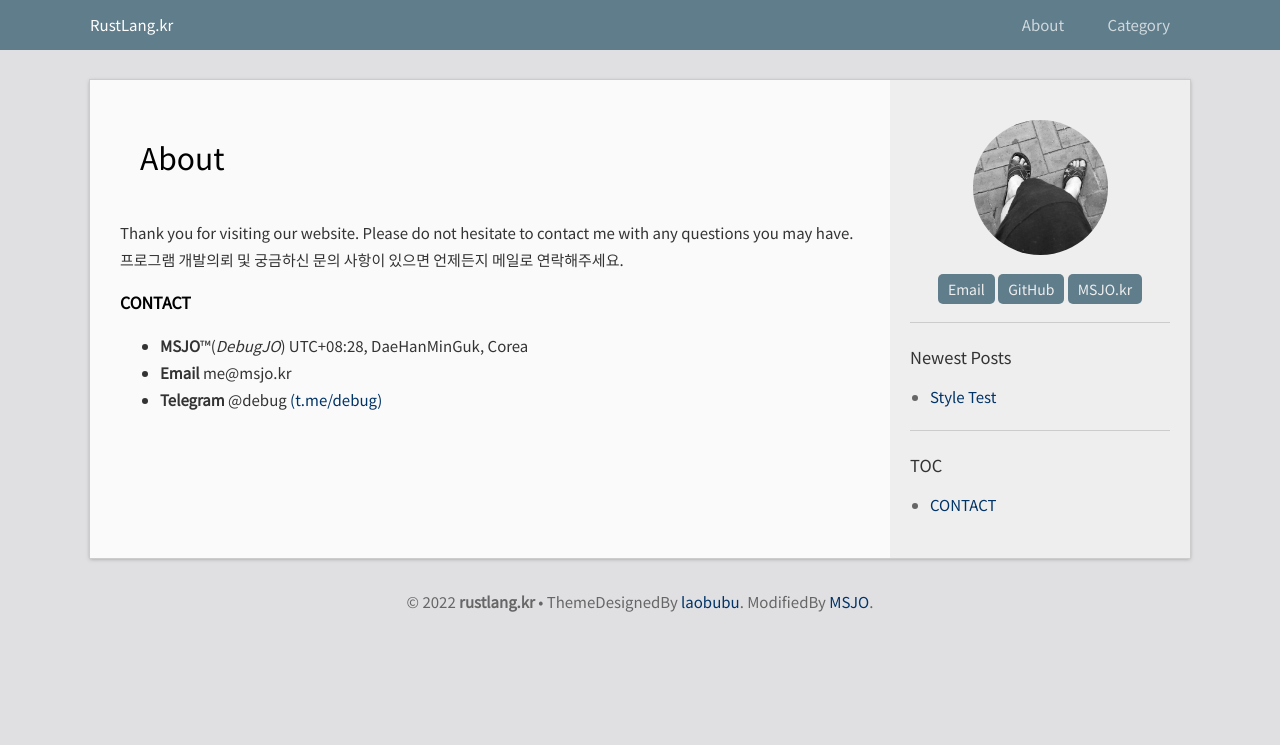
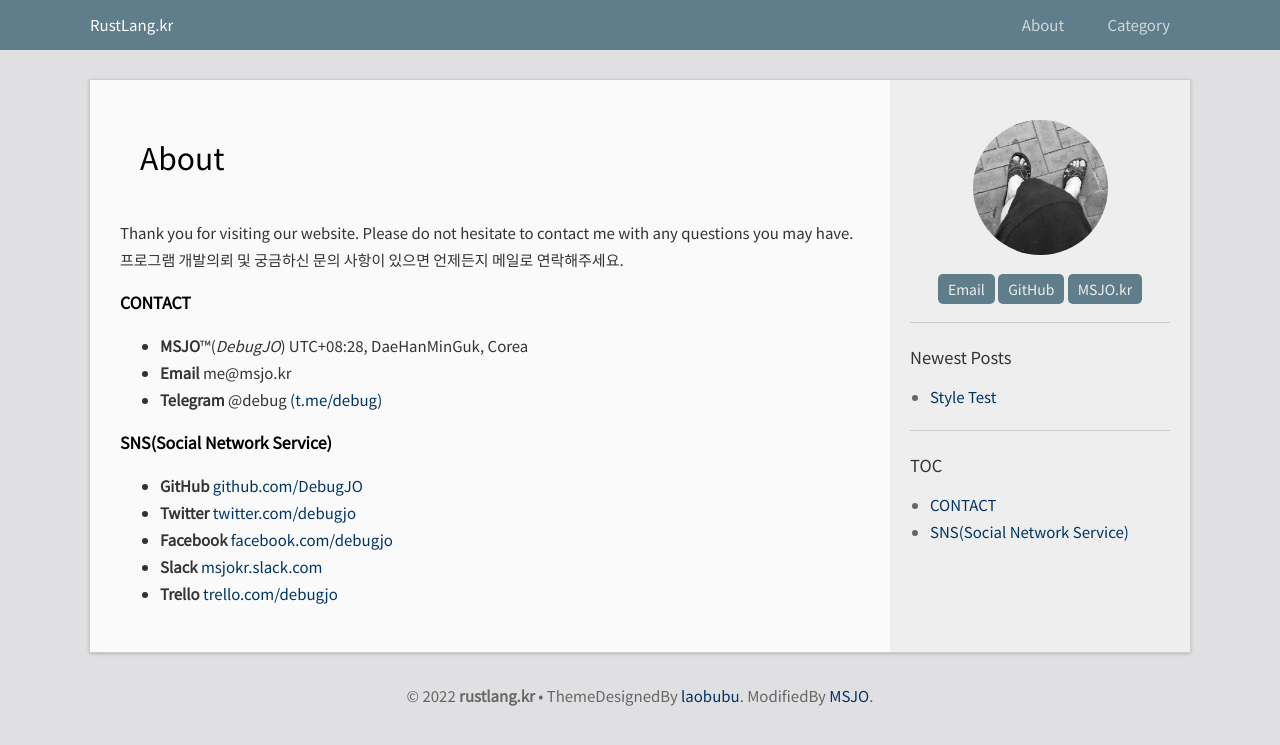
Before and after one commit to DebugJO/rustlang, a Jekyll site: the page built from about.md, in a window 1280 px wide. Shown: the top 745 px of the page. Built offline with Jekyll 4.4.1, drawn with Linux system fonts in a browser that asks for light colours.

Commit message:
Update about.md

```diff
--- a/about.md
+++ b/about.md
@@ -10,3 +10,10 @@ Thank you for visiting our website. Please do not hesitate to contact me with an
 * **MSJO**™(*DebugJO*) UTC+08:28, DaeHanMinGuk, Corea
 * **Email** me@msjo.kr
 * **Telegram** @debug [(t.me/debug)](https://t.me/debug)
+
+###### SNS(Social Network Service)
+* **GitHub** [github.com/DebugJO](https://github.com/DebugJO)
+* **Twitter** [twitter.com/debugjo](https://twitter.com/debugjo)
+* **Facebook** [facebook.com/debugjo](https://www.facebook.com/debugjo)
+* **Slack** [msjokr.slack.com](https://msjokr.slack.com/)
+* **Trello** [trello.com/debugjo](https://trello.com/debugjo)
```
